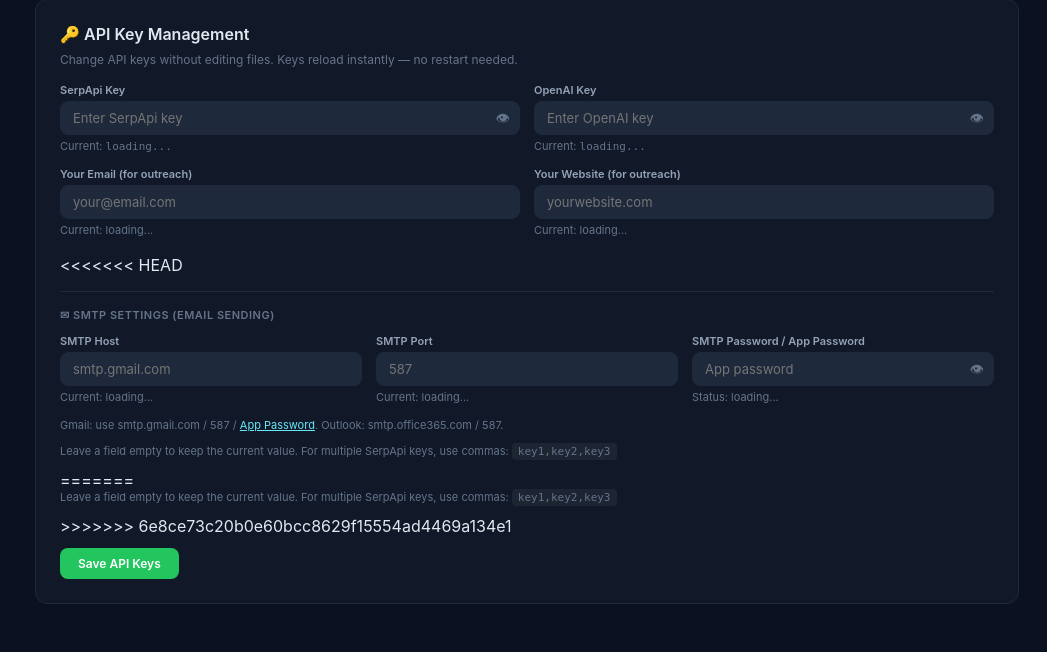
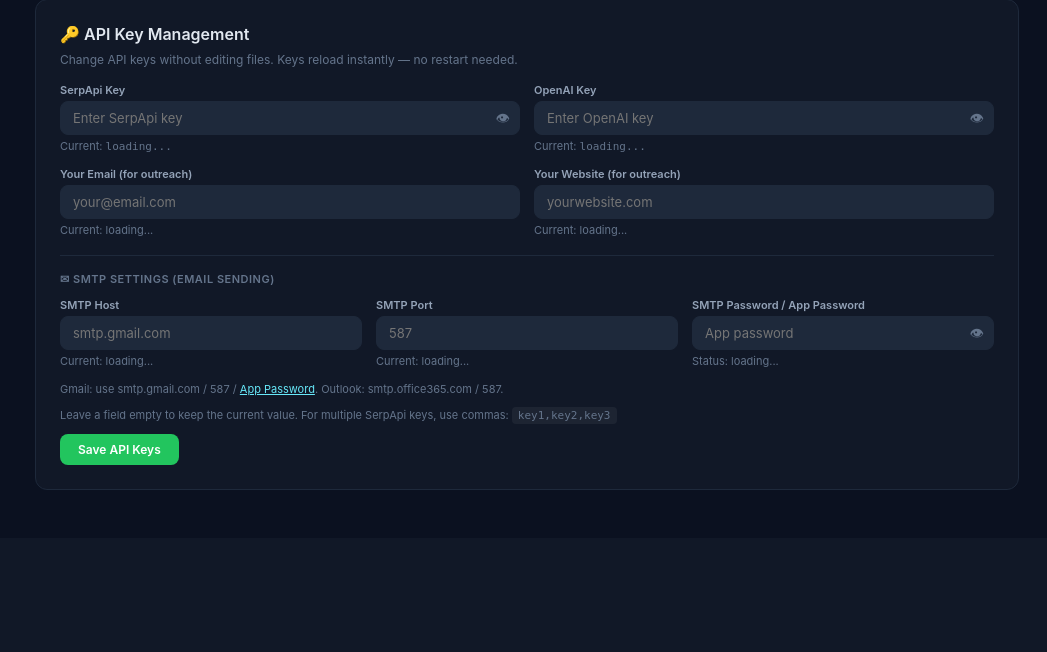
Before and after one commit to Vamshik1403/Scrapper, a Flask app: page /users in a window 1280 px wide. Shown: the part 1195-1847 px from the top of the page, without its empty margins (233-1280 px from the left). After the commit the page ends 1685 px from the top, so only its background shows below. Run offline with Flask 3, Linux system fonts and the light colour scheme; a user stored in the database is signed in; some libraries are stand-ins or nearby versions.

Commit message:
merge fixes

```diff
--- a/templates/settings.html
+++ b/templates/settings.html
@@ -226,7 +226,6 @@
             <div style="font-size:11px; color:var(--text-muted); margin-top:4px;">Current: <span id="ak-website-current">loading...</span></div>
         </div>
     </div>
-<<<<<<< HEAD
 
     <!-- SMTP Settings -->
     <div style="border-top:1px solid var(--border); padding-top:16px; margin-top:16px;">
@@ -255,9 +254,7 @@
     </div>
 
     <p style="font-size:11px; color:var(--text-muted); margin:12px 0;">Leave a field empty to keep the current value. For multiple SerpApi keys, use commas: <code style="background:rgba(255,255,255,0.05); padding:2px 6px; border-radius:4px;">key1,key2,key3</code></p>
-=======
-    <p style="font-size:11px; color:var(--text-muted); margin-bottom:12px;">Leave a field empty to keep the current value. For multiple SerpApi keys, use commas: <code style="background:rgba(255,255,255,0.05); padding:2px 6px; border-radius:4px;">key1,key2,key3</code></p>
->>>>>>> 6e8ce73c20b0e60bcc8629f15554ad4469a134e1
+
     <div class="control-actions">
         <button class="btn btn-green" onclick="saveApiKeys()">Save API Keys</button>
     </div>
@@ -479,14 +476,11 @@ function showApikeyMsg(msg, isError) {
         if (d.openai_keys_count > 1) oaiEl.textContent += ' (' + d.openai_keys_count + ' keys)';
         document.getElementById('ak-email-current').textContent = d.your_email || '(not set)';
         document.getElementById('ak-website-current').textContent = d.your_website || '(not set)';
-<<<<<<< HEAD
         document.getElementById('ak-smtp-host-current').textContent = d.smtp_host || '(not set)';
         document.getElementById('ak-smtp-port-current').textContent = d.smtp_port || '587';
         var smtpStatus = document.getElementById('ak-smtp-status');
         if (d.smtp_configured) { smtpStatus.textContent = 'Configured'; smtpStatus.style.color = '#86efac'; }
         else { smtpStatus.textContent = 'Not configured'; smtpStatus.style.color = '#fca5a5'; }
-=======
->>>>>>> 6e8ce73c20b0e60bcc8629f15554ad4469a134e1
     }).catch(function(){});
 })();
 function saveApiKeys() {
@@ -494,14 +488,12 @@ function saveApiKeys() {
         serpapi_key: document.getElementById('ak-serpapi').value,
         openai_key: document.getElementById('ak-openai').value,
         your_email: document.getElementById('ak-email').value,
-<<<<<<< HEAD
         your_website: document.getElementById('ak-website').value,
         smtp_host: document.getElementById('ak-smtp-host').value,
         smtp_port: document.getElementById('ak-smtp-port').value,
         smtp_password: document.getElementById('ak-smtp-password').value
-=======
         your_website: document.getElementById('ak-website').value
->>>>>>> 6e8ce73c20b0e60bcc8629f15554ad4469a134e1
+
     };
     fetch('/save_api_keys', {
         method: 'POST',
--- a/templates/tool9.html
+++ b/templates/tool9.html
@@ -38,7 +38,6 @@
     <div class="empty-state">No email data yet. Run Tool 8 first, then click "Run Email Personaliser".</div>
     {% endif %}
 </div>
-<<<<<<< HEAD
 
 <!-- EMAIL OUTREACH SECTION -->
 {% if emails_data %}
@@ -263,6 +262,5 @@ function sendSingleEmail() {
     });
 }
 </script>
-=======
->>>>>>> 6e8ce73c20b0e60bcc8629f15554ad4469a134e1
+
 {% endblock %}
```
